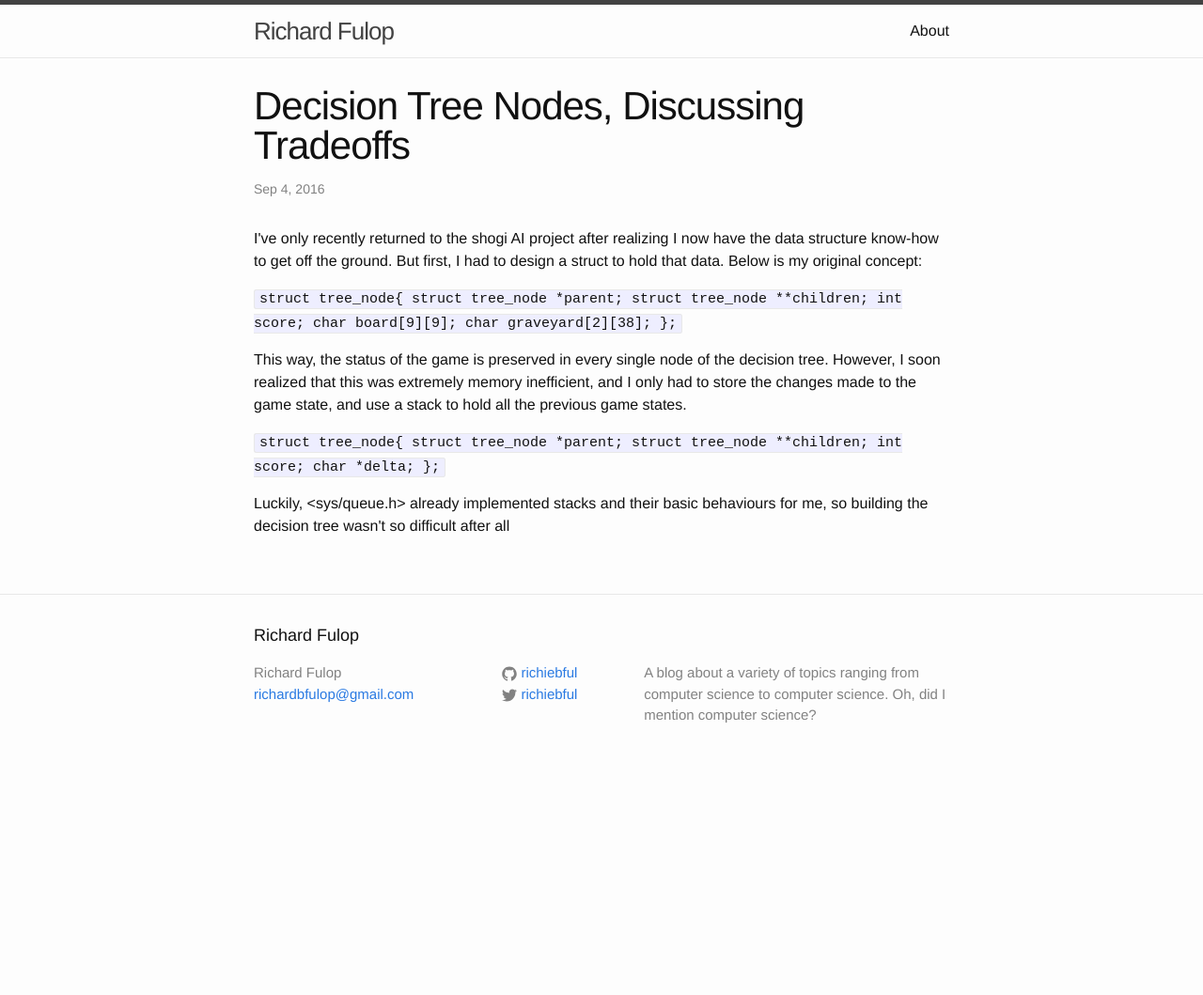
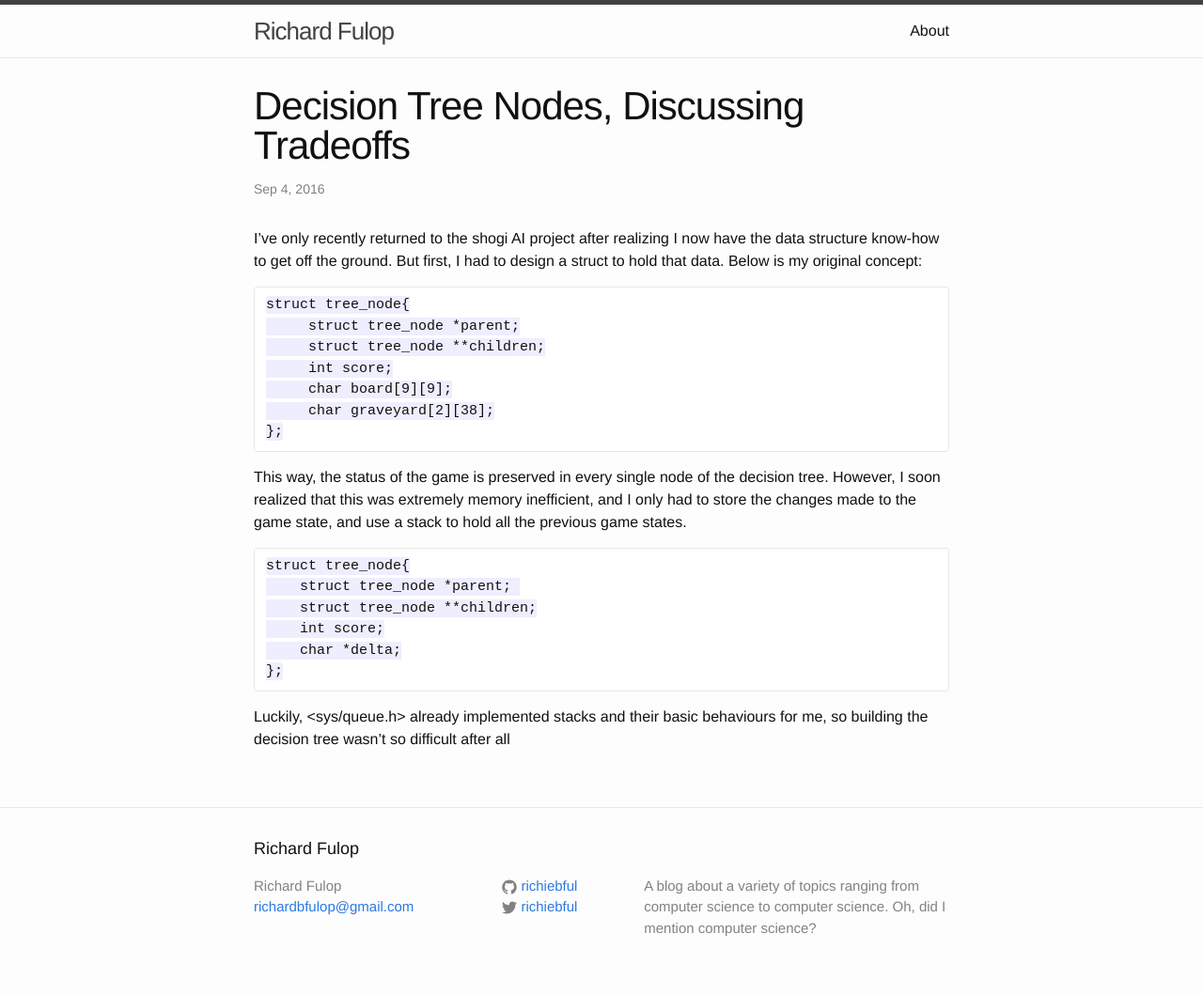
Before and after one commit to richiebful/richiebful.github.io, a Jekyll site: the page built from _posts/2016-09-04-Game-Tree.md, in a window 1280 px wide. Shown: the whole page at 94% size. Built offline with Jekyll 4.4.1, drawn with Linux system fonts in a browser that asks for light colours; before the commit the page ends 900 px from its top, so only the background shows below that.

Commit message:
Formatting fixes

```diff
--- a/_posts/2016-09-04-Game-Tree.md
+++ b/_posts/2016-09-04-Game-Tree.md
@@ -4,27 +4,25 @@ title: Decision Tree Nodes, Discussing Tradeoffs
 date: 2016-09-04 21:11:00
 ---
 
-<p>I've only recently returned to the shogi AI project after realizing I now have the data structure know-how to get off the ground. But first, I had to design a struct to hold that data. Below is my original concept:</p>
-<code>
-struct tree_node{
-       struct tree_node *parent;
-       struct tree_node **children;
-       int score;
-       char board[9][9];
-       char graveyard[2][38];
-};
-</code>
-<p>
+I've only recently returned to the shogi AI project after realizing I now have the data structure know-how to get off the ground. But first, I had to design a struct to hold that data. Below is my original concept:
+
+    struct tree_node{
+         struct tree_node *parent;
+         struct tree_node **children;
+         int score;
+         char board[9][9];
+         char graveyard[2][38];
+    };
+
+
 This way, the status of the game is preserved in every single node of the decision tree. However, I soon realized that this was extremely memory inefficient, and I only had to store the changes made to the game state, and use a stack to hold all the previous game states.
-</p>
-<code>
-struct tree_node{
-       struct tree_node *parent;
-       struct tree_node **children;
-       int score;
-       char *delta;
-};
-</code>
-<p>
+
+    struct tree_node{
+        struct tree_node *parent;
+        struct tree_node **children;
+        int score;
+        char *delta;
+    };
+
+
 Luckily, <sys/queue.h> already implemented stacks and their basic behaviours for me, so building the decision tree wasn't so difficult after all
-</p>
```
